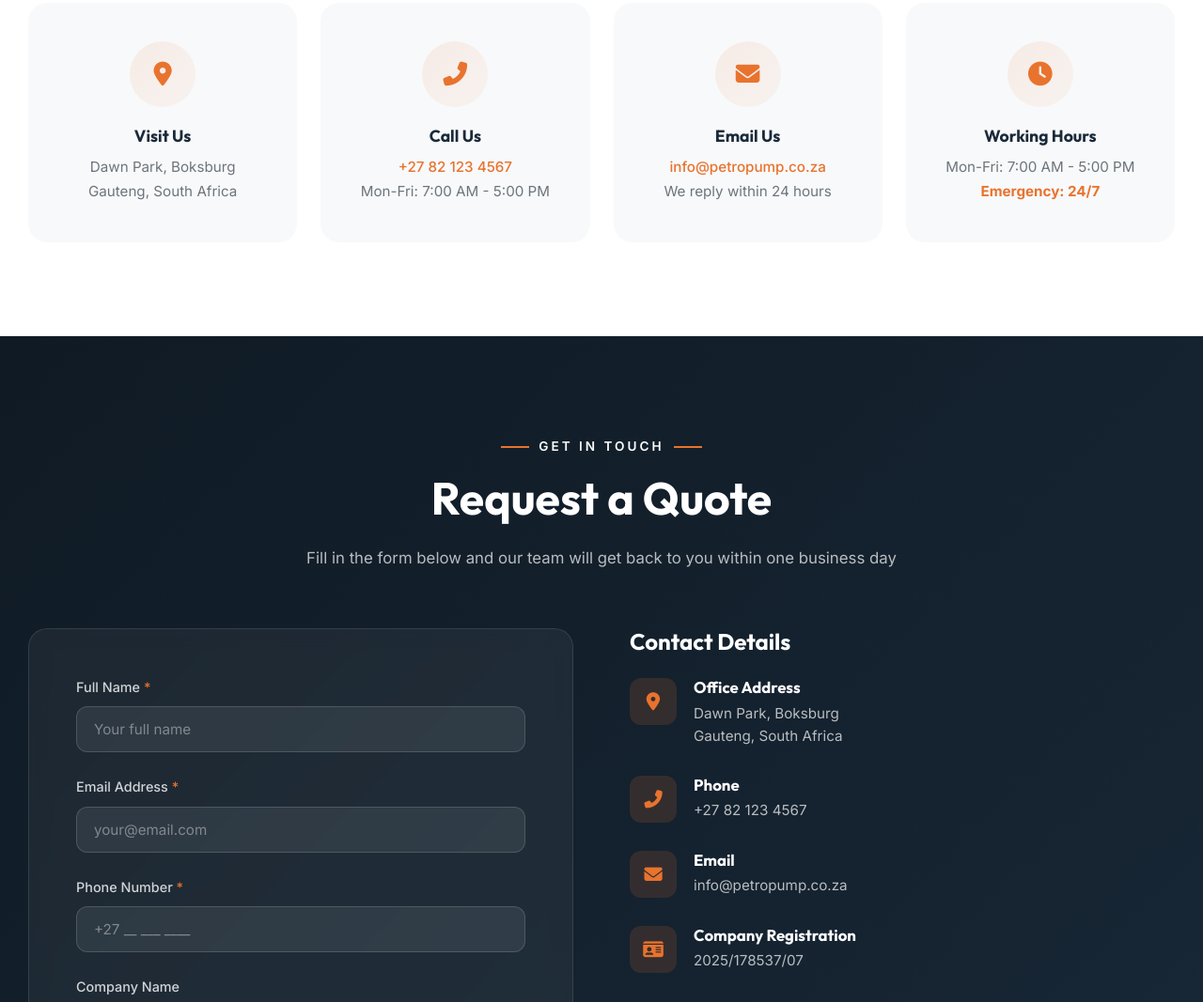
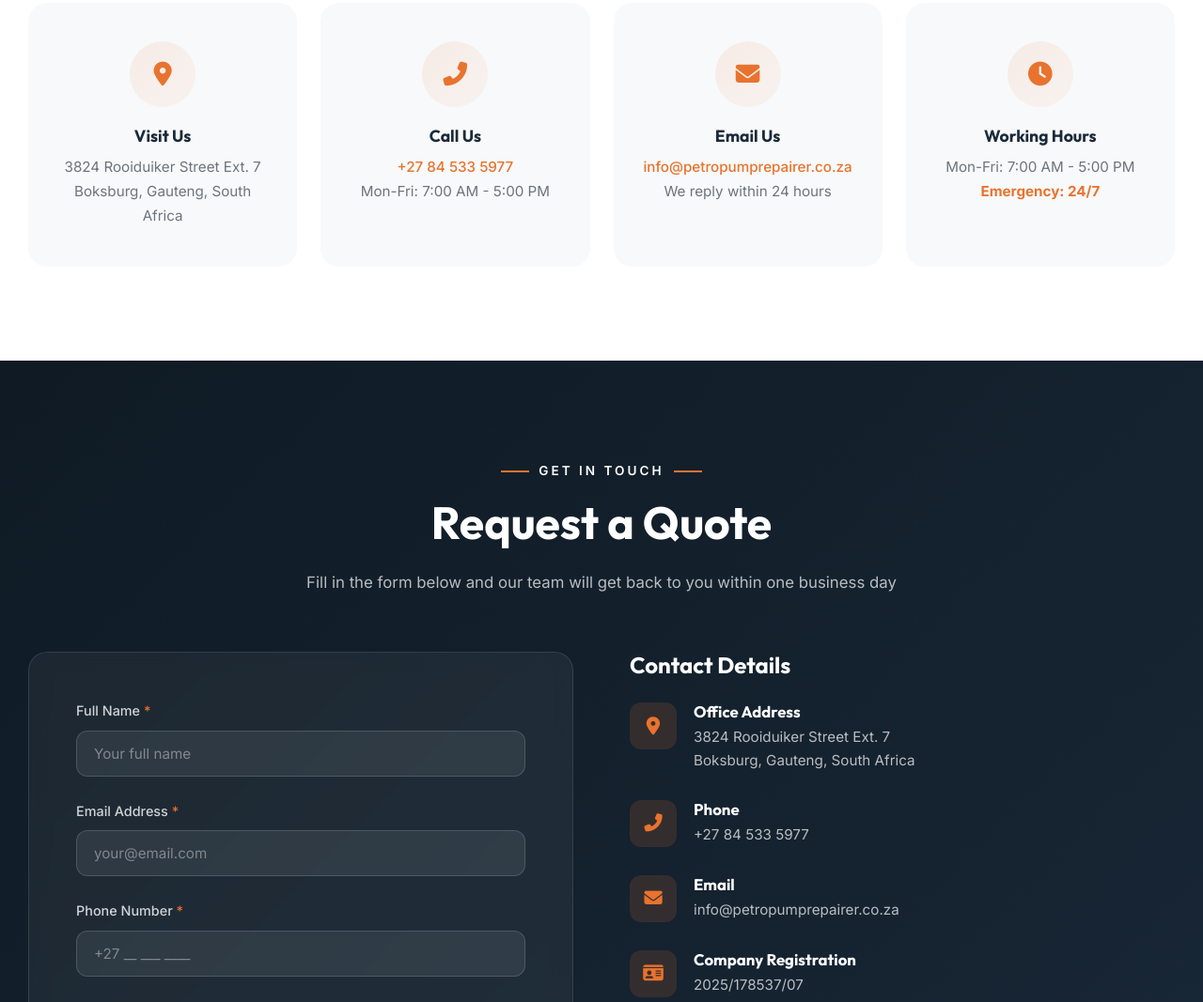
Before and after one commit to ValoyItech/petropump, a plain HTML site: page contact.html in a window 1280 px wide. Shown: the part 578-1645 px from the top of the page at 94% size. Drawn offline with nearby package versions, Linux system fonts and the light colour scheme.

Commit message:
Add files via upload

```diff
--- a/about.html
+++ b/about.html
@@ -13,7 +13,7 @@
 <meta name="robots" content="index, follow">
 <meta name="theme-color" content="#1a2a3a">
 
-<link rel="canonical" href="https://petropump.co.za/about.html">
+<link rel="canonical" href="https://petropumprepairer.co.za/about.html">
 
 <link rel="icon" type="image/png" href="images/logo.png">
 <link rel="apple-touch-icon" href="images/logo.png">
@@ -22,13 +22,13 @@
 <meta property="og:site_name" content="Petropump Repairer & Construction">
 <meta property="og:title" content="About Petropump Repairer & Construction">
 <meta property="og:description" content="Discover our experience, qualified team, commitment to safety, and expertise in petroleum engineering and fuel dispensing systems.">
-<meta property="og:url" content="https://petropump.co.za/about.html">
-<meta property="og:image" content="https://petropump.co.za/images/about.jpg">
+<meta property="og:url" content="https://petropumprepairer.co.za/about.html">
+<meta property="og:image" content="https://petropumprepairer.co.za/images/about.jpg">
 
 <meta name="twitter:card" content="summary_large_image">
 <meta name="twitter:title" content="About Petropump Repairer & Construction">
 <meta name="twitter:description" content="Meet the experienced team behind South Africa's trusted petroleum engineering and forecourt solutions company.">
-<meta name="twitter:image" content="https://petropump.co.za/images/about.jpg">
+<meta name="twitter:image" content="https://petropumprepairer.co.za/images/about.jpg">
 
 
     <meta name="description" content="Learn about Petropump Repairer and Construction - South Africa's trusted petroleum engineering company since 2016. Meet our team and discover our mission.">
@@ -476,7 +476,7 @@
                 </div>
                 <div class="director-contact">
                     <a href="tel:+27821234567" title="Call"><i class="fas fa-phone"></i></a>
-                    <a href="mailto:info@petropump.co.za" title="Email"><i class="fas fa-envelope"></i></a>
+                    <a href="mailto:info@petropumprepairer.co.za" title="Email"><i class="fas fa-envelope"></i></a>
                     <a href="#" title="LinkedIn"><i class="fab fa-linkedin-in"></i></a>
                 </div>
             </div>
@@ -719,9 +719,9 @@
             <div class="footer-column">
                 <h4>Contact Info</h4>
                 <div class="footer-contact-info">
-                    <p><i class="fas fa-map-marker-alt"></i> Dawn Park, Boksburg, Gauteng, South Africa</p>
-                    <p><i class="fas fa-phone"></i> +27 82 123 4567</p>
-                    <p><i class="fas fa-envelope"></i> info@petropump.co.za</p>
+                    <p><i class="fas fa-map-marker-alt"></i> 3824 Rooiduiker Street Ext. 7, Boksburg, Gauteng, South Africa</p>
+                    <p><i class="fas fa-phone"></i> +27 84 533 5977</p>
+                    <p><i class="fas fa-envelope"></i> info@petropumprepairer.co.za</p>
                     <p><i class="fas fa-clock"></i> Mon-Fri: 7:00 AM - 5:00 PM<br>Emergency: 24/7</p>
                 </div>
             </div>
--- a/contact.html
+++ b/contact.html
@@ -14,7 +14,7 @@
 <meta name="robots" content="index, follow">
 <meta name="theme-color" content="#1a2a3a">
 
-<link rel="canonical" href="https://petropump.co.za/contact.html">
+<link rel="canonical" href="https://petropumprepairer.co.za/contact.html">
 
 <link rel="icon" type="image/png" href="images/logo.png">
 <link rel="apple-touch-icon" href="images/logo.png">
@@ -23,13 +23,13 @@
 <meta property="og:site_name" content="Petropump Repairer & Construction">
 <meta property="og:title" content="Contact Petropump Repairer & Construction">
 <meta property="og:description" content="Request a quotation or speak to our petroleum engineering specialists for installations, repairs, maintenance, construction, and emergency services.">
-<meta property="og:url" content="https://petropump.co.za/contact.html">
-<meta property="og:image" content="https://petropump.co.za/images/about.jpg">
+<meta property="og:url" content="https://petropumprepairer.co.za/contact.html">
+<meta property="og:image" content="https://petropumprepairer.co.za/images/about.jpg">
 
 <meta name="twitter:card" content="summary_large_image">
 <meta name="twitter:title" content="Contact Petropump Repairer & Construction">
 <meta name="twitter:description" content="Get in touch with our experienced petroleum engineering and fuel system specialists for reliable engineering solutions.">
-<meta name="twitter:image" content="https://petropump.co.za/images/about.jpg">
+<meta name="twitter:image" content="https://petropumprepairer.co.za/images/about.jpg">
 
 
     <meta name="description" content="Get in touch with Petropump Repairer and Construction for petroleum engineering services, emergency repairs, and forecourt construction across South Africa.">
@@ -296,17 +296,17 @@
             <div class="contact-info-card" data-aos="fade-up" data-aos-delay="100">
                 <div class="contact-info-icon"><i class="fas fa-map-marker-alt"></i></div>
                 <h3>Visit Us</h3>
-                <p>Dawn Park, Boksburg<br>Gauteng, South Africa</p>
+                <p>3824 Rooiduiker Street Ext. 7<br>Boksburg, Gauteng, South Africa</p>
             </div>
             <div class="contact-info-card" data-aos="fade-up" data-aos-delay="150">
                 <div class="contact-info-icon"><i class="fas fa-phone-alt"></i></div>
                 <h3>Call Us</h3>
-                <p><a href="tel:+27821234567">+27 82 123 4567</a><br>Mon-Fri: 7:00 AM - 5:00 PM</p>
+                <p><a href="tel:+27845335977">+27 84 533 5977</a><br>Mon-Fri: 7:00 AM - 5:00 PM</p>
             </div>
             <div class="contact-info-card" data-aos="fade-up" data-aos-delay="200">
                 <div class="contact-info-icon"><i class="fas fa-envelope"></i></div>
                 <h3>Email Us</h3>
-                <p><a href="mailto:info@petropump.co.za">info@petropump.co.za</a><br>We reply within 24 hours</p>
+                <p><a href="mailto:info@petropumprepairer.co.za">info@petropumprepairer.co.za</a><br>We reply within 24 hours</p>
             </div>
             <div class="contact-info-card" data-aos="fade-up" data-aos-delay="250">
                 <div class="contact-info-icon"><i class="fas fa-clock"></i></div>
@@ -370,21 +370,21 @@
                     <div class="contact-detail-icon"><i class="fas fa-map-marker-alt"></i></div>
                     <div class="contact-detail-text">
                         <h4>Office Address</h4>
-                        <p>Dawn Park, Boksburg<br>Gauteng, South Africa</p>
+                        <p>3824 Rooiduiker Street Ext. 7<br>Boksburg, Gauteng, South Africa</p>
                     </div>
                 </div>
                 <div class="contact-detail-item">
                     <div class="contact-detail-icon"><i class="fas fa-phone-alt"></i></div>
                     <div class="contact-detail-text">
                         <h4>Phone</h4>
-                        <p><a href="tel:+27821234567">+27 82 123 4567</a></p>
+                        <p><a href="tel:+27845335977">+27 84 533 5977</a></p>
                     </div>
                 </div>
                 <div class="contact-detail-item">
                     <div class="contact-detail-icon"><i class="fas fa-envelope"></i></div>
                     <div class="contact-detail-text">
                         <h4>Email</h4>
-                        <p><a href="mailto:info@petropump.co.za">info@petropump.co.za</a></p>
+                        <p><a href="mailto:info@petropumprepairer.co.za">info@petropumprepairer.co.za</a></p>
                     </div>
                 </div>
                 <div class="contact-detail-item">
@@ -415,7 +415,7 @@
                 <p>Fuel pump failure? Electrical fault? Call us anytime — day or night.</p>
             </div>
         </div>
-        <a href="tel:+27821234567" class="emergency-btn"><i class="fas fa-phone-alt" style="margin-right:8px"></i> Call Emergency Line</a>
+        <a href="tel:+27845335977" class="emergency-btn"><i class="fas fa-phone-alt" style="margin-right:8px"></i> Call Emergency Line</a>
     </div>
 </section>
 
@@ -535,8 +535,8 @@
                 <h4>Contact Info</h4>
                 <div class="footer-contact-info">
                     <p><i class="fas fa-map-marker-alt"></i> Dawn Park, Boksburg, Gauteng, South Africa</p>
-                    <p><i class="fas fa-phone"></i> +27 82 123 4567</p>
-                    <p><i class="fas fa-envelope"></i> info@petropump.co.za</p>
+                    <p><i class="fas fa-phone"></i> +27 84 533 5977</p>
+                    <p><i class="fas fa-envelope"></i> info@petropumprepairer.co.za</p>
                     <p><i class="fas fa-clock"></i> Mon-Fri: 7:00 AM - 5:00 PM<br>Emergency: 24/7</p>
                 </div>
             </div>
```
Also changed, not shown: index.html (+7 -7 lines).
